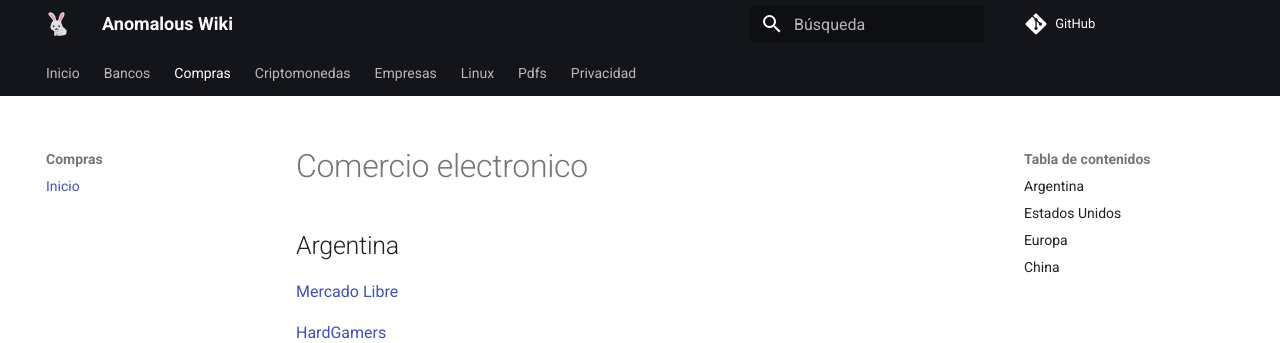
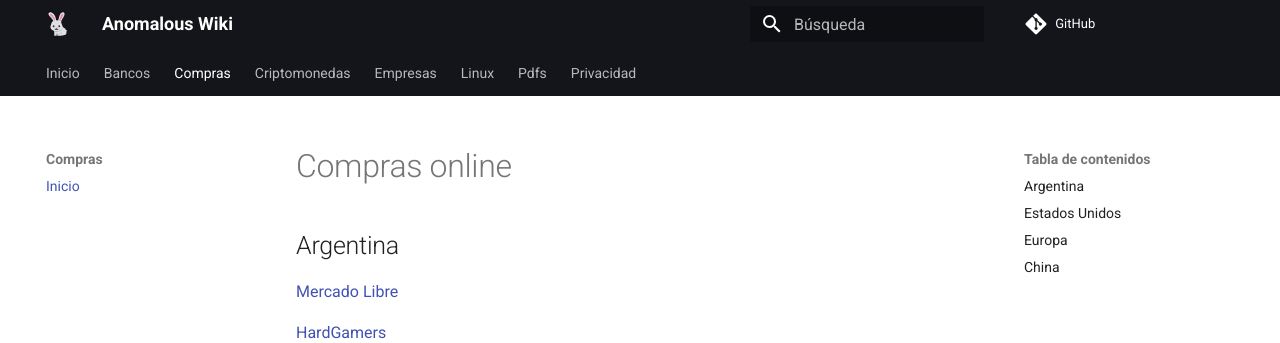
Before and after one commit to anomalouscode/wiki, an MkDocs documentation site: the page built from docs/compras/index.md, in a window 1280 px wide and 900 px high. Shown: the top 343 px of the window. Built offline with MkDocs 1.6.1 and Material for MkDocs 9.7.7, drawn with Linux system fonts in a browser that asks for light colours; comment, search, counter and statistics services are not loaded.

Commit message:
Update index.md

```diff
--- a/docs/compras/index.md
+++ b/docs/compras/index.md
@@ -2,7 +2,7 @@
 title: Inicio
 ---
 
-# Comercio electronico
+# Compras online
 
 ## Argentina
 
```
